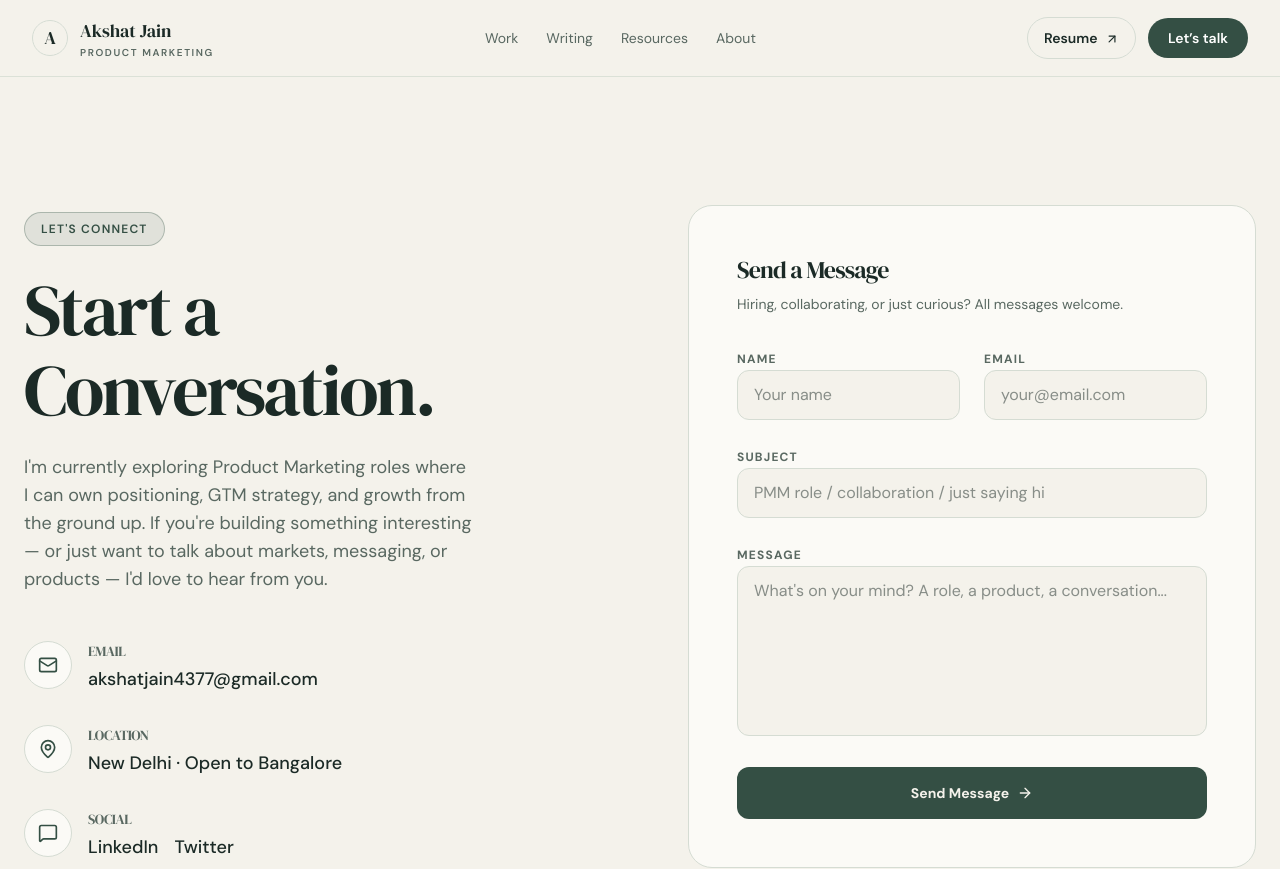
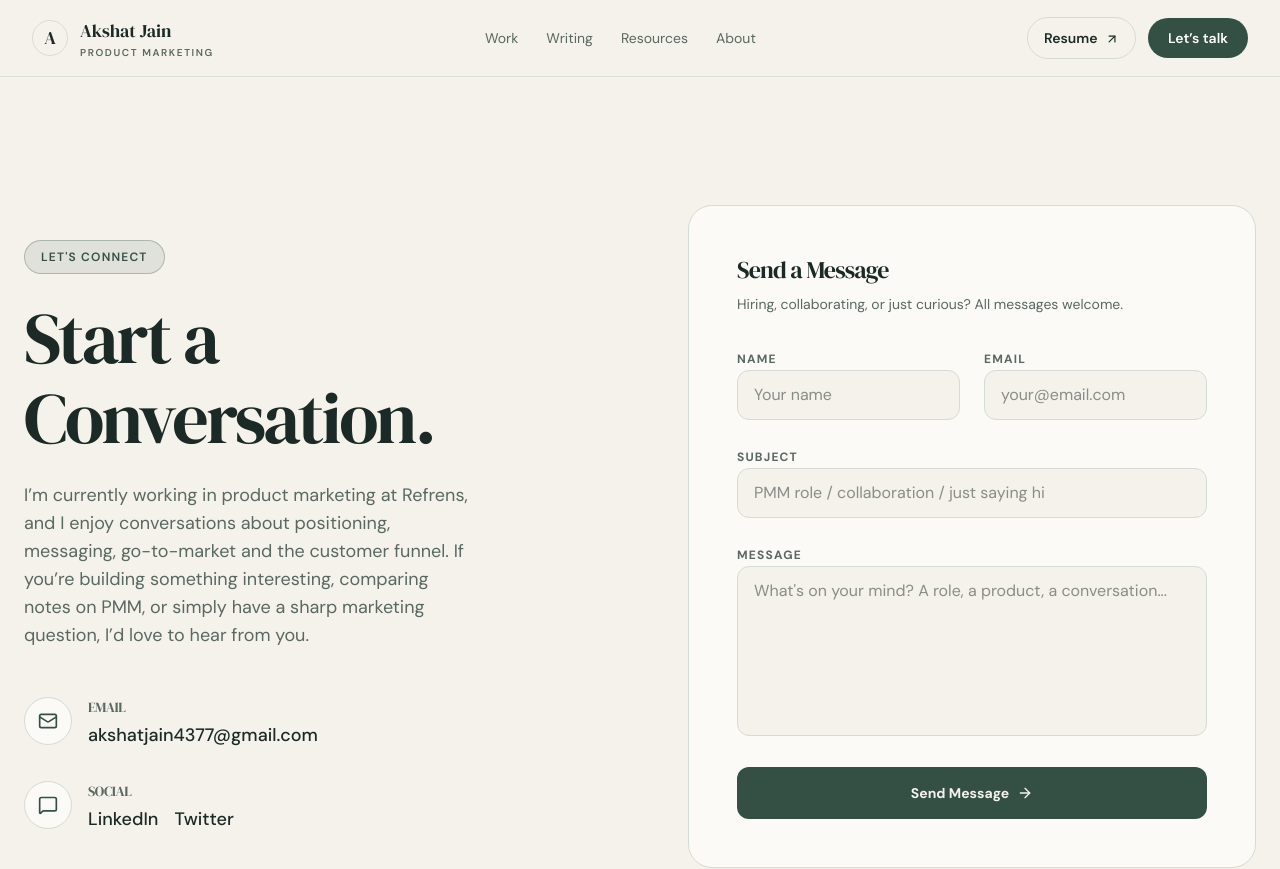
Before and after one commit to akshatjain4377-commits/Akshat-Jain-PMM-Portfolio, a React (Vite) app: page /contact in a window 1280 px wide. Shown: the top 869 px of the page. Built offline with nearby package versions, Linux system fonts and the light colour scheme.

Commit message:
Refresh contact page for current PMM context

```diff
--- a/src/pages/Contact.tsx
+++ b/src/pages/Contact.tsx
@@ -1,6 +1,6 @@
 import { motion } from 'motion/react';
 
-import { Mail, MapPin, MessageSquare, ArrowRight } from 'lucide-react';
+import { Mail, MessageSquare, ArrowRight } from 'lucide-react';
 
 import { useForm, ValidationError } from "@formspree/react";
 
@@ -46,13 +46,13 @@ export default function Contact() {
 
               <p className="mb-12 max-w-md text-lg text-brand-muted">
 
-                I'm currently exploring Product Marketing roles where I can own
+                I’m currently working in product marketing at Refrens, and I enjoy conversations about
 
-                positioning, GTM strategy, and growth from the ground up.
+                positioning, messaging, go-to-market and the customer funnel. If you’re building
 
-                If you're building something interesting — or just want to talk
+                something interesting, comparing notes on PMM, or simply have a sharp marketing
 
-                about markets, messaging, or products — I'd love to hear from you.
+                question, I’d love to hear from you.
 
               </p>
 
@@ -83,30 +83,6 @@ export default function Contact() {
                       akshatjain4377@gmail.com
 
                     </a>
-
-                  </div>
-
-                </div>
-
-                {/* Location — UPDATED to match CV */}
-
-                <div className="flex items-start gap-4">
-
-                  <div className="flex h-12 w-12 shrink-0 items-center justify-center rounded-full border border-brand-border bg-brand-card">
-
-                    <MapPin className="h-5 w-5 text-brand-accent" />
-
-                  </div>
-
-                  <div>
-
-                    <h3 className="mb-1 text-sm font-bold uppercase tracking-widest text-brand-muted">Location</h3>
-
-                    <p className="text-lg font-medium text-brand-text">
-
-                      New Delhi · Open to Bangalore
-
-                    </p>
 
                   </div>
 
```
